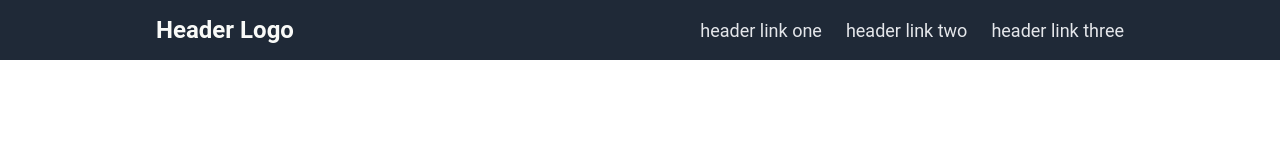
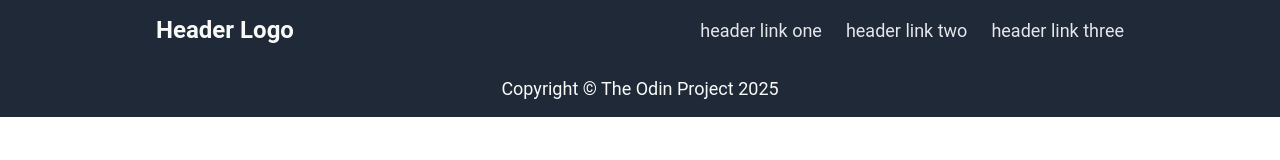
Before and after one commit to git-shayas/odin-landing-page, a plain HTML site: page index.html in a window 1280 px wide. Drawn offline with Linux system fonts and the light colour scheme.

Commit message:
Footer section HTML and CSS Added as per the design

```diff
--- a/index.html
+++ b/index.html
@@ -17,5 +17,8 @@
             </ul>
         </nav>
     </header>
+    <footer>
+        <p>Copyright &copy; The Odin Project 2025</p>
+    </footer>
 </body>
 </html>
--- a/styles/style.css
+++ b/styles/style.css
@@ -37,3 +37,13 @@ header ul li a {
     color: #e5e7eb;
     font-size: 18px;
 }
+
+/* Footer Styling */
+footer {
+    background-color: #1f2937;
+    color: #f9faf8;
+    display: flex;
+    justify-content: center;
+    align-items: center;
+    font-size: 18px;
+}
```
